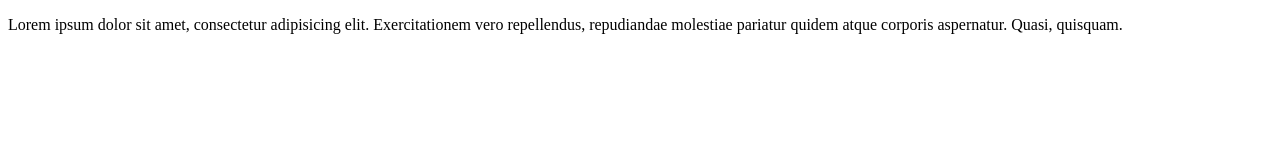
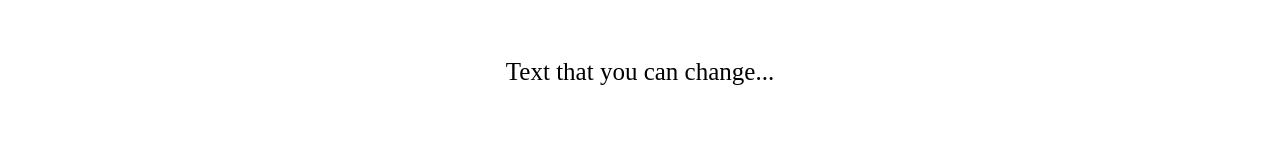
Before and after one commit to Artem-Vorobiov/js_contentEditable, a plain HTML site: page index.html in a window 1280 px wide. Drawn offline with Linux system fonts and the light colour scheme.

Commit message:
finished contentEditable

```diff
--- /dev/null
+++ b/content.js
@@ -0,0 +1,15 @@
+function makeEditable(div) {
+    div.style.border = "3px solid orange";
+    div.style.boxShadow = "3px 3px 3px 1px black";
+    div.style.padding = "50px";
+    div.contentEditable = true;
+    div.style.textAlign = "center";
+}
+
+function makeReadOnly(div) {
+    div.style.border = "none";
+    div.style.boxShadow = "none";
+    div.style.padding = "50px";
+    div.contentEditable = false;
+    div.style.textAlign = "center";
+}
--- a/index.html
+++ b/index.html
@@ -6,8 +6,18 @@
     <link rel="stylesheet" href="css/style.css">
 </head>
 <body>
+<style>
+    #contentEdit {
+        text-align: center;
+        padding: 50px;
+        font-size: 25px;
+    }
+</style>
 
-   <p> Lorem ipsum dolor sit amet, consectetur adipisicing elit. Exercitationem vero repellendus, repudiandae molestiae pariatur quidem atque corporis aspernatur. Quasi, quisquam.</p>
+   <div id="contentEdit" ondblclick="makeEditable(this)" onblur="makeReadOnly(this)">
+   Text that you can change...
+   </div>
 
 </body>
+<script src="content.js"></script>
 </html>
```
